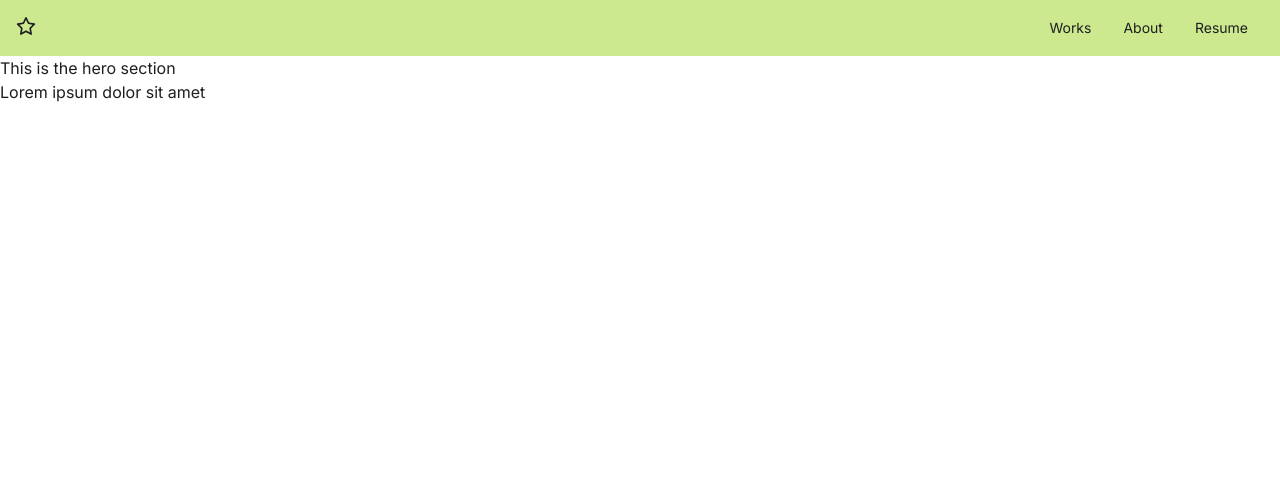
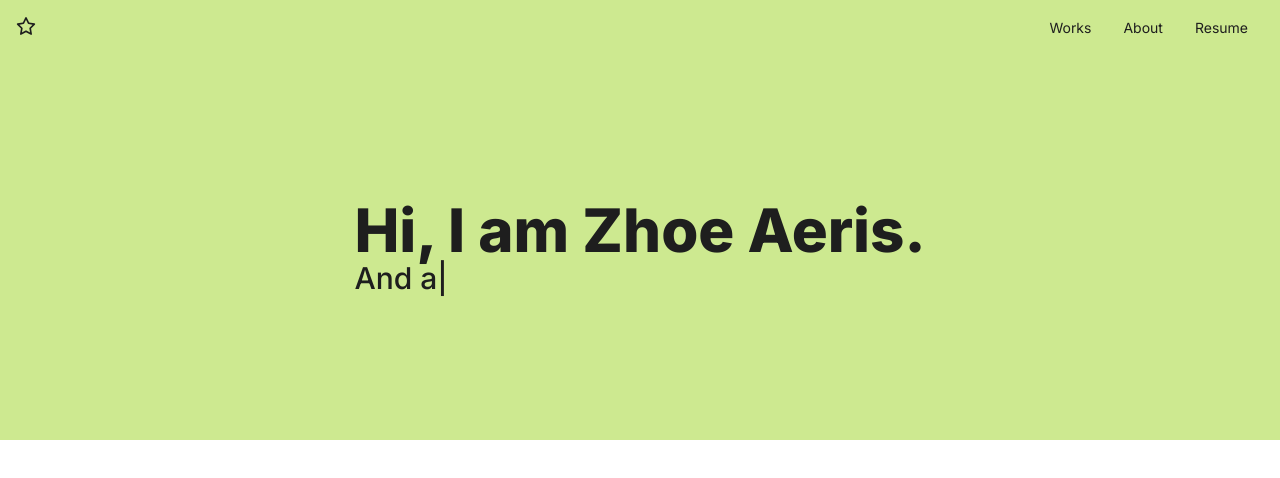
Before and after one commit to zhoexaeris/zhoexaeris.github.io, a Next.js app: page / in a window 1280 px wide. Shown: the top 478 px of the page. Built offline with nearby package versions, Linux system fonts and the light colour scheme.

Commit message:
added landing header

```diff
--- a/app/components/HeroSection.jsx
+++ b/app/components/HeroSection.jsx
@@ -1,10 +1,47 @@
-import React from 'react'
+"use client";
+import React, {useState} from 'react'
+import { TypeAnimation } from 'react-type-animation';
+
+const Tagline = () => {
+    return (
+        <span className='text-3xl font-medium'>
+        <TypeAnimation
+      sequence={[
+        'Aspiring UI/UX designer',
+        200,
+        'Aspiring front-end developer',
+        200,
+        'And a dog lover',
+        200,
+        () => {
+          console.log('Sequence completed');
+        },
+      ]}
+      cursor={true}
+      repeat={Infinity}
+      />
+      </span>
+    );
+  };
 
 const HeroSection = () => {
   return (
-    <section className='text-black'>
-        <p>This is the hero section</p>
-        <p>Lorem ipsum dolor sit amet</p>
+    <section className='text-black bg-light-green h-96 px-4'>
+        <div className='flex h-full items-center justify-center px-4'>
+            <div className='flex-row'>
+            <h1 className='text-6xl font-extrabold'>
+                Hi, I am Zhoe Aeris.
+            </h1>
+            <p className='text-3xl font-medium'>
+                <Tagline />
+            </p>
+            </div>
+
+
+        </div>
+
+
+
     </section>
   )
 }
--- a/package.json
+++ b/package.json
@@ -16,7 +16,8 @@
     "@fortawesome/react-fontawesome": "^0.2.0",
     "next": "14.1.1",
     "react": "^18",
-    "react-dom": "^18"
+    "react-dom": "^18",
+    "react-type-animation": "^3.2.0"
   },
   "devDependencies": {
     "autoprefixer": "^10.0.1",
```
Also changed, not shown: 1 other file (tests, documents, lock files or other folders).
